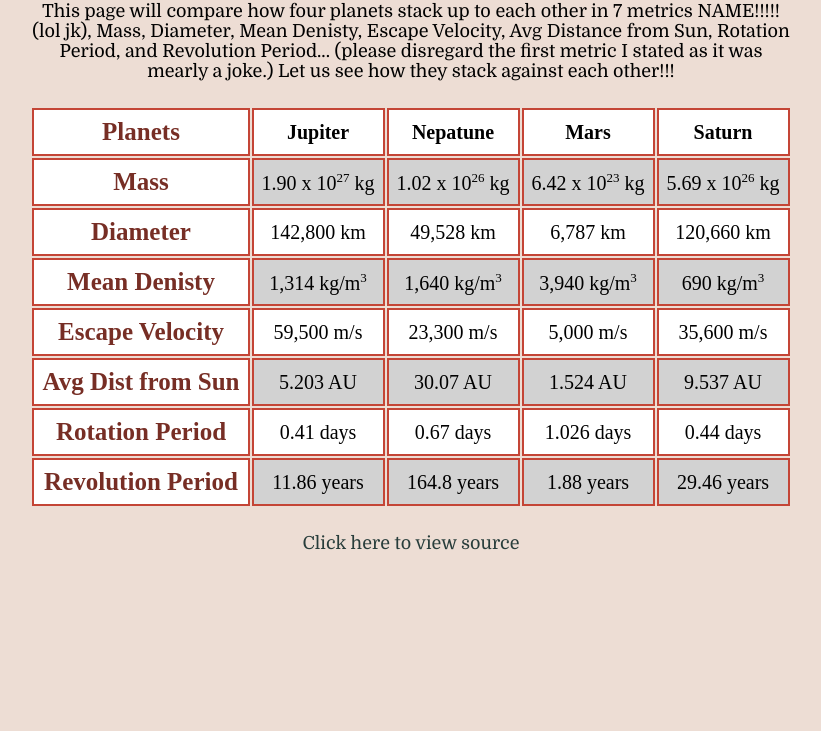
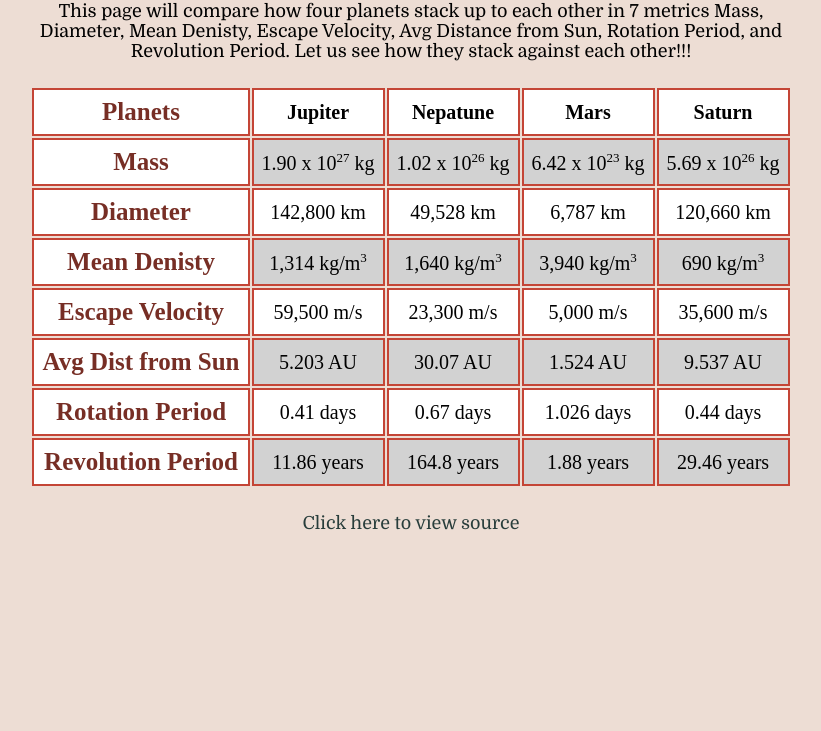
Before and after one commit to MKahacker/ITMD-361-Lab-4, a plain HTML site: page index.html in a window 1280 px wide. Shown: the part 69-800 px from the top of the page, without its empty margins (229-1050 px from the left). Drawn offline with Linux system fonts and the light colour scheme.

Commit message:
Update index.html
Edited the paragraph took out silly parts

```diff
--- a/index.html
+++ b/index.html
@@ -12,9 +12,8 @@
     <h1>Planet Info</h1>
     <div class="paragraph_wrapper">
       <p>This page will compare how four planets stack up to each other in 7 metrics
-         NAME!!!!!(lol jk), Mass, Diameter, Mean Denisty, Escape Velocity, Avg Distance from Sun,
-         Rotation Period, and Revolution Period... (please disregard the first metric I stated as
-         it was mearly a joke.) Let us see how they stack against each other!!! </p>
+         Mass, Diameter, Mean Denisty, Escape Velocity, Avg Distance from Sun,
+         Rotation Period, and Revolution Period. Let us see how they stack against each other!!! </p>
     </div>
     <table>
       <tr>
```
